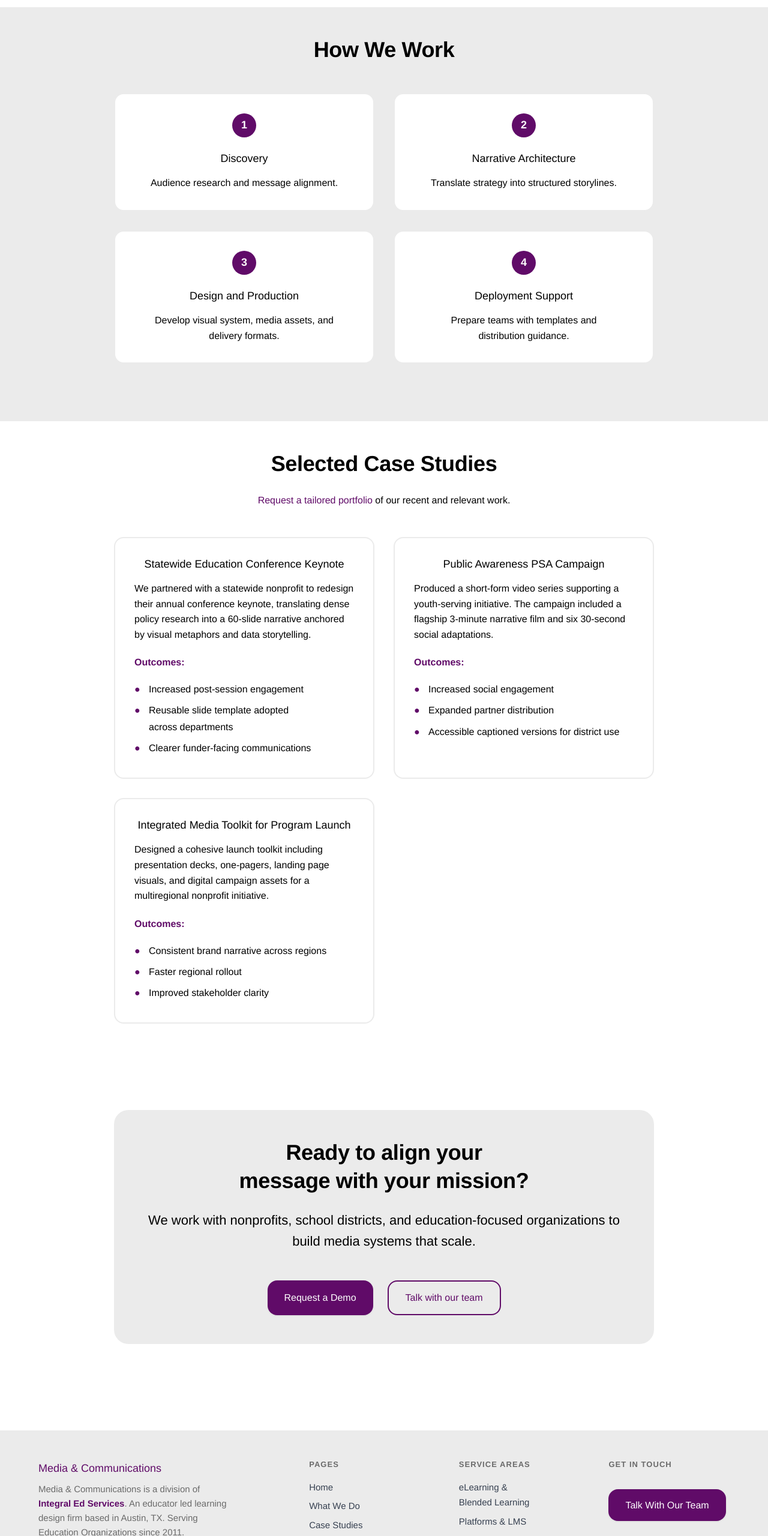
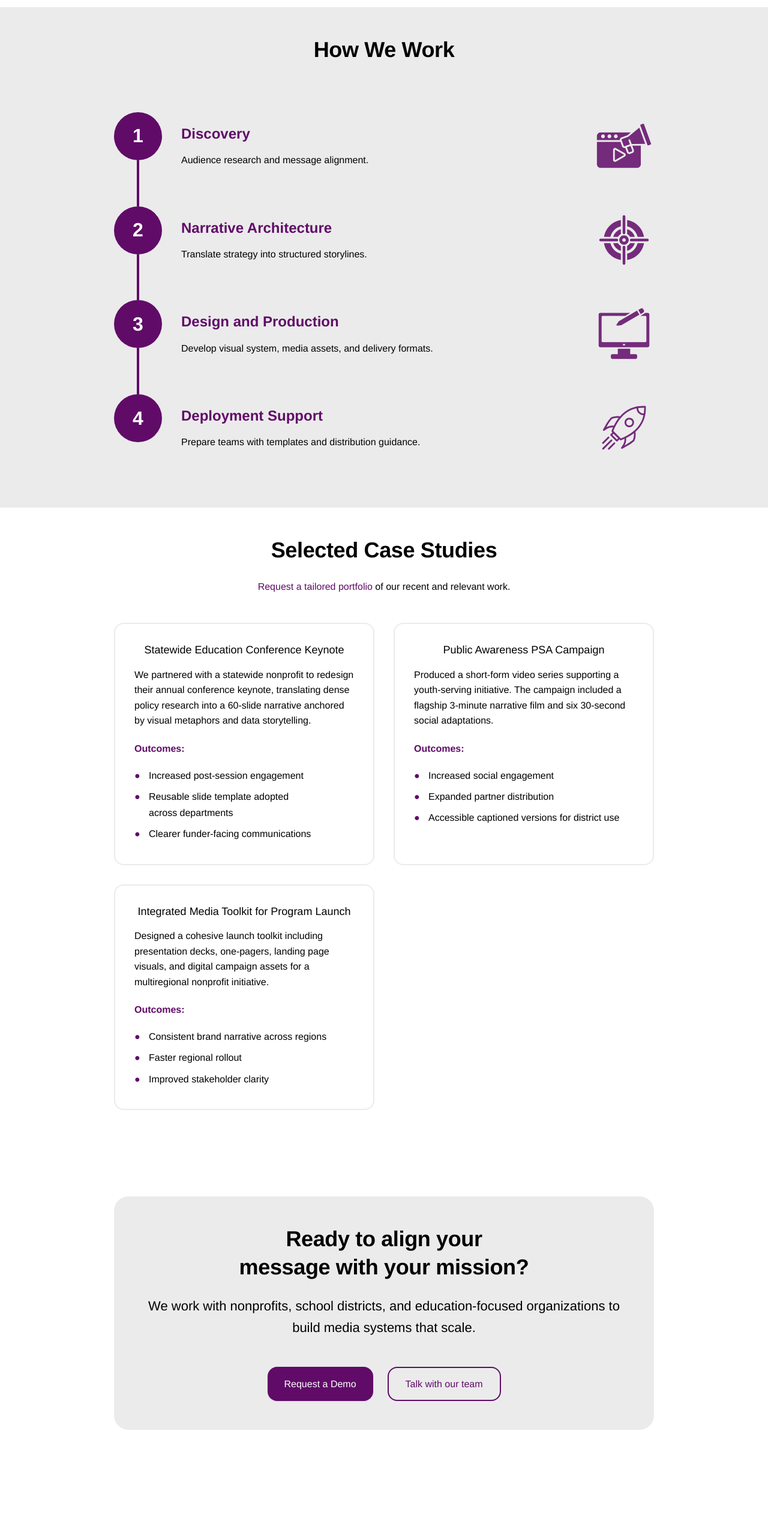
Before and after one commit to IntegralEd/integralmediadesign, a website: page src/index.html in a window 1280 px wide. Shown: the part 2308-4868 px from the top of the page at 60% size. After the commit the page ends 4739 px from the top, so only its background shows below. Drawn offline with Linux system fonts and the light colour scheme.

Commit message:
feat: footer injection; How We Work timeline layout
- Add footer injection pattern to build.js (shared template)
- Add footer config to package.json (Media & Communications)
- Replace hardcoded footer in src/index.html with FOOTER_INJECT placeholder
- Replace process-cards How We Work with vertical timeline layout
- Icons: media_and_storytelling, define, design, launch
- Rebuild dist

Co-Authored-By: Claude Sonnet 4.6 <noreply@anthropic.com>

```diff
--- a/src/index.html
+++ b/src/index.html
@@ -131,43 +131,57 @@
     </div>
   </section>
 
-  <!-- How We Work -->
-  <section class="section section-alt">
+  <!-- How We Work (Vertical Timeline) -->
+  <section class="section section-alt" id="how-we-work">
     <div class="container">
-      <div class="service-content">
-        <h2 class="text-center">How We Work</h2>
+      <h2 class="text-center" style="margin-bottom: var(--spacing-xl);">How We Work</h2>
 
-        <div class="process-cards">
-          <div class="process-card">
-            <div class="card-number">1</div>
-            <h3 class="card-title">Discovery</h3>
-            <p class="card-description">
-              Audience research and message alignment.
-            </p>
+      <div class="timeline">
+        <!-- 1. Discovery -->
+        <div class="timeline-item">
+          <div class="timeline-marker">1</div>
+          <div class="timeline-content">
+            <h3>Discovery</h3>
+            <p>Audience research and message alignment.</p>
           </div>
+          <div class="timeline-icon-wrapper">
+            <img src="assets/icons/media_and_storytelling.svg" alt="Discovery" class="timeline-icon" role="img">
+          </div>
+        </div>
 
-          <div class="process-card">
-            <div class="card-number">2</div>
-            <h3 class="card-title">Narrative Architecture</h3>
-            <p class="card-description">
-              Translate strategy into structured storylines.
-            </p>
+        <!-- 2. Narrative Architecture -->
+        <div class="timeline-item">
+          <div class="timeline-marker">2</div>
+          <div class="timeline-content">
+            <h3>Narrative Architecture</h3>
+            <p>Translate strategy into structured storylines.</p>
           </div>
+          <div class="timeline-icon-wrapper">
+            <img src="assets/icons/define.svg" alt="Narrative Architecture" class="timeline-icon" role="img">
+          </div>
+        </div>
 
-          <div class="process-card">
-            <div class="card-number">3</div>
-            <h3 class="card-title">Design and Production</h3>
-            <p class="card-description">
-              Develop visual system, media assets, and delivery formats.
-            </p>
+        <!-- 3. Design and Production -->
+        <div class="timeline-item">
+          <div class="timeline-marker">3</div>
+          <div class="timeline-content">
+            <h3>Design and Production</h3>
+            <p>Develop visual system, media assets, and delivery formats.</p>
           </div>
+          <div class="timeline-icon-wrapper">
+            <img src="assets/icons/design.svg" alt="Design and Production" class="timeline-icon" role="img">
+          </div>
+        </div>
 
-          <div class="process-card">
-            <div class="card-number">4</div>
-            <h3 class="card-title">Deployment Support</h3>
-            <p class="card-description">
-              Prepare teams with templates and distribution guidance.
-            </p>
+        <!-- 4. Deployment Support -->
+        <div class="timeline-item">
+          <div class="timeline-marker">4</div>
+          <div class="timeline-content">
+            <h3>Deployment Support</h3>
+            <p>Prepare teams with templates and distribution guidance.</p>
+          </div>
+          <div class="timeline-icon-wrapper">
+            <img src="assets/icons/launch.svg" alt="Deployment Support" class="timeline-icon" role="img">
           </div>
         </div>
       </div>
@@ -244,48 +258,8 @@
     </div>
   </section>
 
-  <!-- Footer -->
-  <footer class="footer" role="contentinfo">
-    <div class="container">
-      <div class="footer-grid">
-
-        <div class="footer-brand">
-          <p class="footer-logo">Media &amp; Communications</p>
-          <p class="footer-tagline">Media &amp; Communications is a division of <a href="https://www.integral-ed.com/" class="footer-parent-link" target="_blank" rel="noopener noreferrer">Integral Ed Services</a>. An educator led learning design firm based in Austin, TX. Serving Education Organizations since 2011.</p>
-        </div>
-
-        <nav class="footer-nav" aria-label="Footer navigation">
-          <h3 class="footer-nav-heading">Pages</h3>
-          <ul role="list">
-            <li><a href="index.html">Home</a></li>
-            <li><a href="#what-we-do">What We Do</a></li>
-            <li><a href="#case-studies">Case Studies</a></li>
-            <li><a href="request-demo.html">Request a Demo</a></li>
-          </ul>
-        </nav>
-
-        <nav class="footer-nav" aria-label="Service area microsites">
-          <h3 class="footer-nav-heading">Service Areas</h3>
-          <ul role="list">
-            <li><a href="https://www.integralelearning.com/" target="_blank" rel="noopener noreferrer">eLearning &amp; Blended Learning</a></li>
-            <li><a href="https://www.integralplatforms.com/" target="_blank" rel="noopener noreferrer">Platforms &amp; LMS</a></li>
-            <li><a href="https://www.integralcapacity.com/" target="_blank" rel="noopener noreferrer">Technical Assistance</a></li>
-            <li><a href="https://www.integralcareerpathways.com/" target="_blank" rel="noopener noreferrer">Career Connected Learning</a></li>
-            <li><a href="https://edugrowthstrategy.com/" target="_blank" rel="noopener noreferrer">Growth Strategy</a></li>
-            <li><a href="https://www.integralmediadesign.com/" target="_blank" rel="noopener noreferrer">Media &amp; Communications</a></li>
-          </ul>
-        </nav>
-
-        <div class="footer-contact">
-          <h3 class="footer-nav-heading">Get in Touch</h3>
-          <a href="https://www.integral-ed.com/contact/" class="btn btn-primary footer-contact-btn" target="_blank" rel="noopener noreferrer">Talk With Our Team</a>
-        </div>
-
-      </div>
-      <p class="footer-copy">&copy; <span id="footer-year"></span> Integral Ed Services. All rights reserved.</p>
-    </div>
-  </footer>
-  <script>document.getElementById('footer-year').textContent = new Date().getFullYear();</script>
+  <!-- Footer (injected from vendor/integralthemes/components/footer.html at build time) -->
+  <!-- FOOTER_INJECT -->
 
   <!-- PDF Gallery Modal -->
   <div id="pdf-modal" class="popout-frame" role="dialog" aria-modal="true" aria-label="Sales Sheets for Sub-Brands" data-pdf-src="assets/Media/Sales%20Sheets%20for%20Sub-Brands.pdf">
```
Also changed, not shown: build.js (+24 -2 lines), package.json (+9 -0 lines), vendor/integralthemes/components/footer.html (+10 -22 lines).
